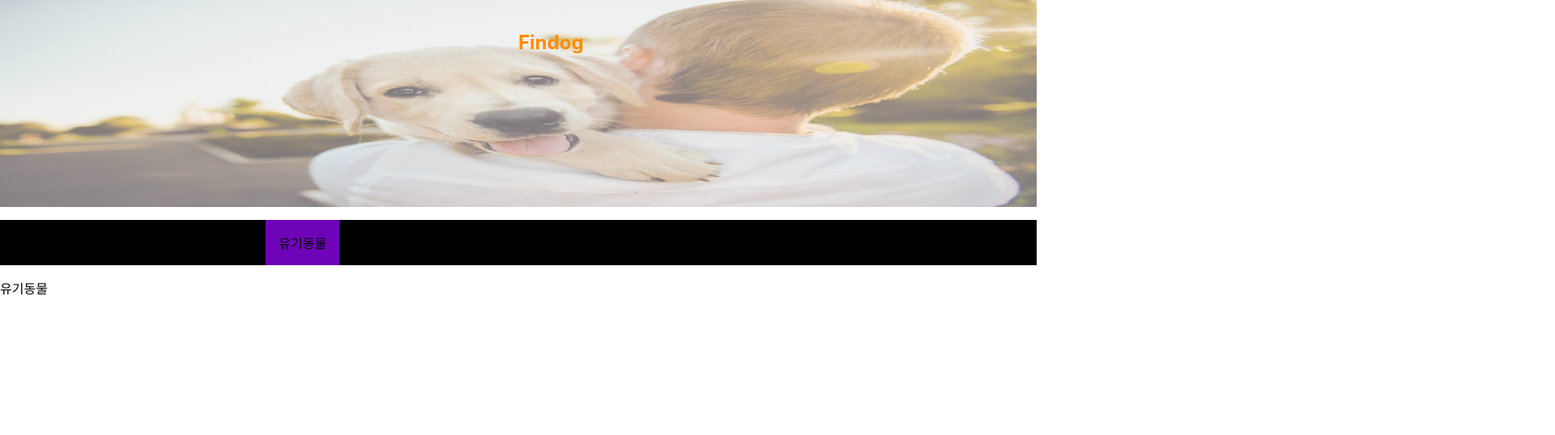
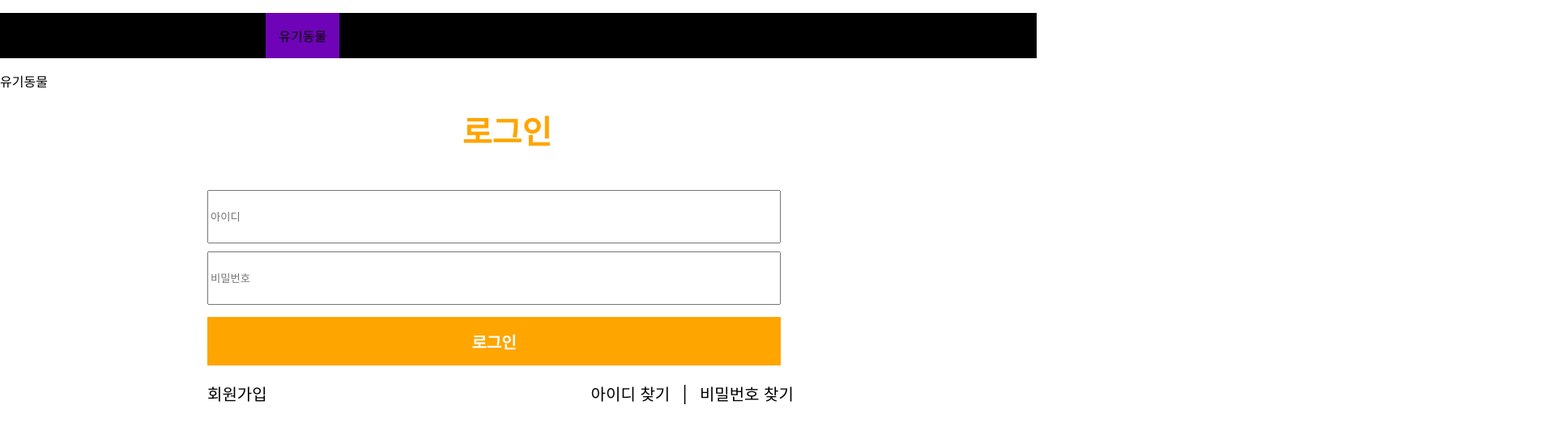
Before and after one commit to jyeonpark/Findog_Front, a React (Create React App) app: page / in a window 1280 px wide. Shown: the top 538 px of the page at 81% size, 1920 px wide, since content can reach past the window. Built offline with nearby package versions, Linux system fonts and the light colour scheme.

Commit message:
Add Login Function

```diff
--- a/src/index.js
+++ b/src/index.js
@@ -3,11 +3,14 @@ import ReactDOM from "react-dom";
 import "./index.css";
 import App from "./App";
 import reportWebVitals from "./reportWebVitals";
-import Login from './pages/Login';
+import {Login} from './pages/Login';
+import Tab from './components/Tab'
+
 
 ReactDOM.render(
   <React.StrictMode>
-    <Login />
+    <Tab/>
+    <Login/>
   </React.StrictMode>,
   document.getElementById("root")
 );
--- a/src/pages/Login.js
+++ b/src/pages/Login.js
@@ -1,14 +1,31 @@
-import React, { Component } from "react";
-import Header from "../components/Header";
-import Tab from "../components/Tab";
+import React, {Component} from "react";
+import styles from "../styles/Login.module.css";
 
-function Login() {
-  return (
-    <div className="Login">
-      <Header></Header>
-      <Tab></Tab>
-    </div>
-  );
+export const Login = () => {
+    return (
+        <div className={styles.container}>
+            <div className={styles.header}>
+                로그인
+            </div>
+            <div className={styles.boxContainer}>
+                <div>
+                    <input className={styles.box} placeholder="아이디"/>
+                </div>
+                <div>
+                    <input className={styles.box} placeholder="비밀번호"/>
+                </div>
+            </div>
+            <button className={styles.loginBtn}>로그인</button>
+            <div className={styles.one}>
+                <span className={styles.two}>회원가입</span>
+                <div>
+                    <span className={styles.three}>아이디 찾기</span>
+                    <span>|</span>
+                    <span className={styles.four}>비밀번호 찾기</span>
+                </div>
+            </div>
+        </div>
+    );
 }
 
 export default Login;
--- /dev/null
+++ b/src/styles/Login.module.css
@@ -0,0 +1,59 @@
+.flex {
+    display: flex;
+}
+
+.container {
+    margin-left: 20%;
+    margin-right: 20%;
+    width: 2000px;
+}
+
+.header {
+    width: 35%;
+    text-align: center;
+    color: orange;
+    font-size: 40px;
+    padding: 20px;
+    font-weight: bold;
+    margin-bottom: 15px;
+}
+
+.boxContainer {
+    border-left: orange;
+}
+
+.box {
+    width: 35%;
+    height: 60px;
+    margin-top: 10px;
+    cursor: auto;
+}
+
+.loginBtn{
+    width: 35.4%;
+    height: 60px;
+    margin-top: 15px;
+    font-size: 20px;
+    background-color: orange;
+    color: white;
+    font-weight: bold;
+    margin-bottom: 20px;
+    border: none;
+}
+
+.one{
+    display: flex;
+    font-size: 20px;
+}
+
+.two{
+    margin-right: 20%;
+}
+
+.three {
+    margin-right: 15px;
+}
+
+.four {
+    margin-left: 15px;
+}
```
